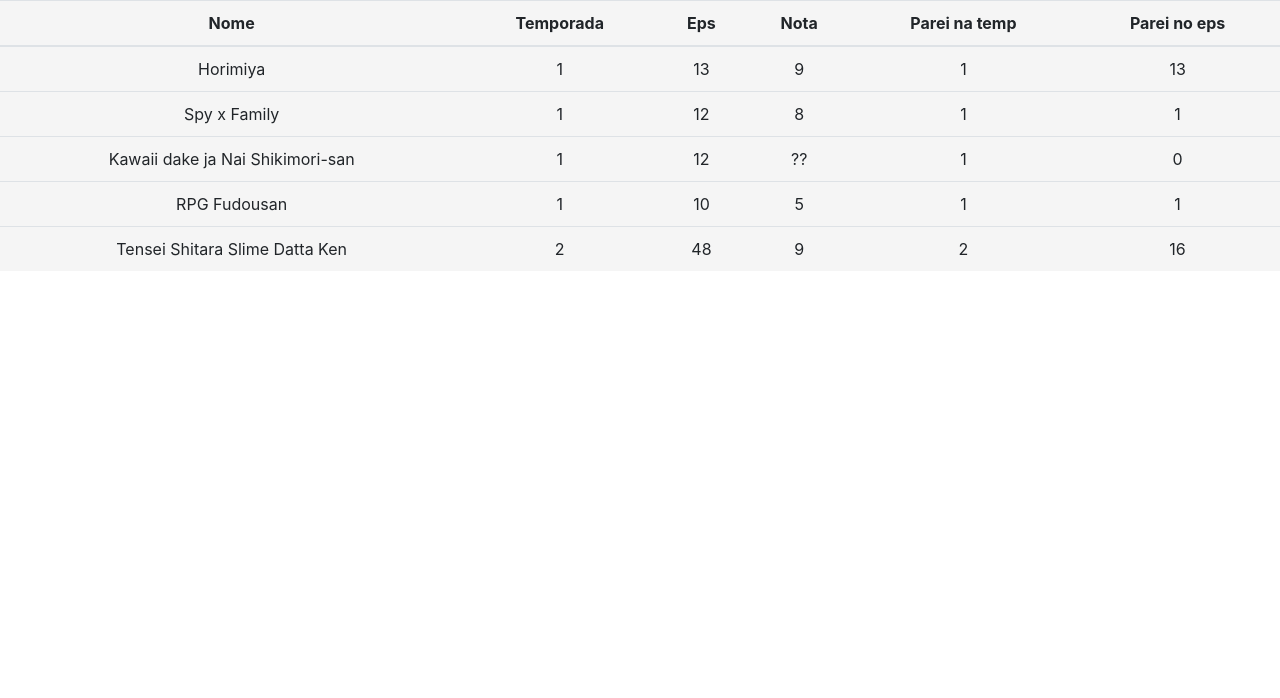
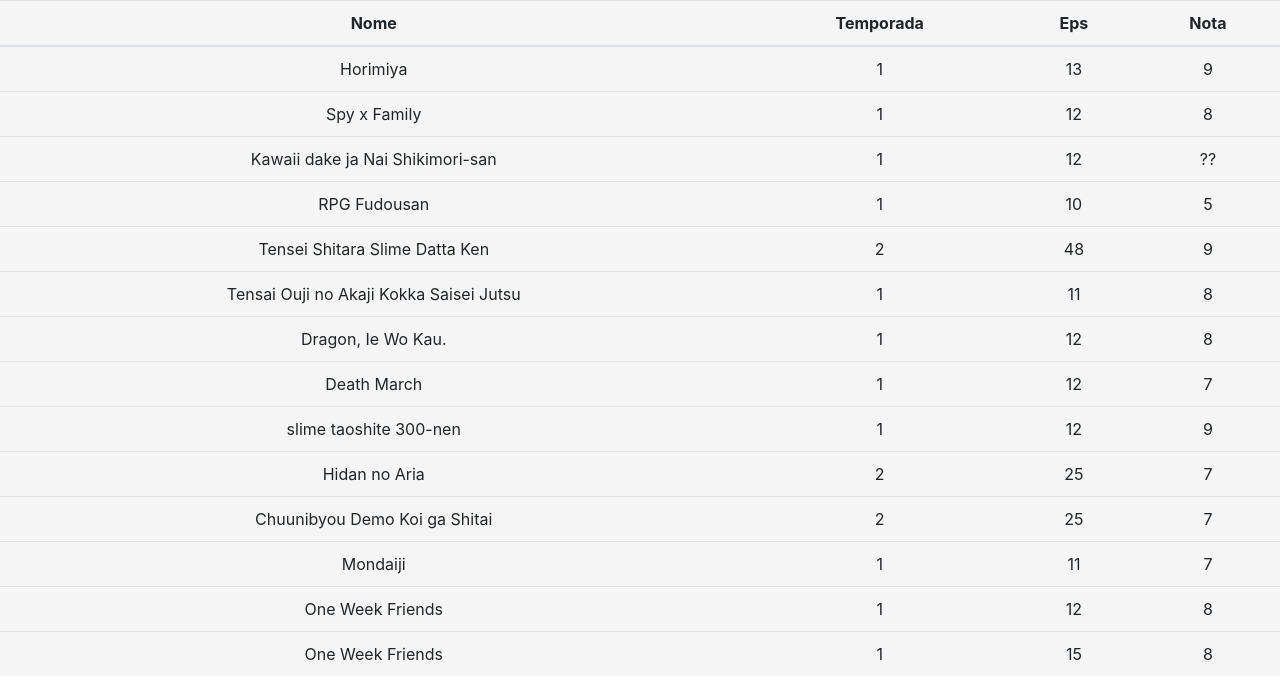
Before and after one commit to AlysonRodrigo/JavaScriptsTest, a website: page testes/Html/testCopia.html in a window 1280 px wide. Drawn offline with nearby package versions, Linux system fonts and the light colour scheme.

```diff
--- a/testes/Html/tables.html
+++ b/testes/Html/tables.html
@@ -64,9 +64,53 @@
         <td>2</td>
         <td>16</td>
       </tr>
+      <tr>
+        <td>Tensai Ouji no Akaji Kokka Saisei Jutsu</td>
+        <td>1</td>
+        <td>6</td>
+      </tr>
+      <tr>
+        <td>Dragon, Ie Wo Kau.</td>
+        <td>1</td>
+        <td>5</td>
+      </tr>
+      <tr>
+        <td>Death March</td>
+        <td>1</td>
+        <td>12</td>
+      </tr>
+      <tr>
+        <td>slime taoshite 300-nen</td>
+        <td>1</td>
+        <td>12</td>
+      </tr>
+      <tr>
+        <td>Hidan no Aria</td>
+        <td>2</td>
+        <td>25</td>
+      </tr>
+      <tr>
+        <td>Chuunibyou Demo Koi ga Shitai</td>
+        <td>2</td>
+        <td>25</td>
+      </tr>
+      <tr>
+        <td>Mondaiji</td>
+        <td>1</td>
+        <td>11</td>
+      </tr>
+      <tr>
+        <td>One Week Friends</td>
+        <td>1</td>
+        <td>12</td>
+      </tr>
+      <tr>
+        <td>Sankarea</td>
+        <td>1</td>
+        <td>15</td>
+      </tr>
     </tbody>
   </table>
-
 </body>
 
 </html>
--- a/testes/Html/testCopia.html
+++ b/testes/Html/testCopia.html
@@ -34,8 +34,6 @@
         <th scope="col">Temporada</th>
         <th scope="col">Eps</th>
         <th scope="col">Nota</th>
-        <th scope="col">Parei na temp </th>
-        <th scope="col">Parei no eps </th>
       </tr>
     </thead>
     <tbody>
@@ -44,40 +42,84 @@
         <td>1</td>
         <td>13</td>
         <td>9</td>
-        <td>1</td>
-        <td>13</td>
       </tr>
       <tr>
         <td>Spy x Family</td>
         <td>1</td>
         <td>12</td>
         <td>8</td>
-        <td>1</td>
-        <td>1</td>
       </tr>
       <tr>
         <td>Kawaii dake ja Nai Shikimori-san</td>
         <td>1</td>
         <td>12</td>
         <td>??</td>
-        <td>1</td>
-        <td>0</td>
       </tr>
       <tr>
         <td>RPG Fudousan</td>
         <td>1</td>
         <td>10</td>
         <td>5</td>
-        <td>1</td>
-        <td>1</td>
       </tr>
       <tr>
         <td>Tensei Shitara Slime Datta Ken</td>
         <td>2</td>
         <td>48</td>
         <td>9</td>
+      </tr>
+      <tr>
+        <td>Tensai Ouji no Akaji Kokka Saisei Jutsu</td>
+        <td>1</td>
+        <td>11</td>
+        <td>8</td>
+      </tr>
+      <tr>
+        <td>Dragon, Ie Wo Kau.</td>
+        <td>1</td>
+        <td>12</td>
+        <td>8</td>
+      </tr>
+      <tr>
+        <td>Death March</td>
+        <td>1</td>
+        <td>12</td>
+        <td>7</td>
+      </tr>
+      <tr>
+        <td>slime taoshite 300-nen</td>
+        <td>1</td>
+        <td>12</td>
+        <td>9</td>
+      </tr>
+      <tr>
+        <td>Hidan no Aria</td>
         <td>2</td>
-        <td>16</td>
+        <td>25</td>
+        <td>7</td>
+      </tr>
+      <tr>
+        <td>Chuunibyou Demo Koi ga Shitai</td>
+        <td>2</td>
+        <td>25</td>
+        <td>7</td>
+      </tr>
+      <tr>
+        <td>Mondaiji</td>
+        <td>1</td>
+        <td>11</td>
+        <td>7</td>
+      </tr>
+      <tr>
+        <td>One Week Friends</td>
+        <td>1</td>
+        <td>12</td>
+        <td>8</td>
+      </tr>
+      <tr>
+        <td>One Week Friends</td>
+        <td>1</td>
+        <td>15</td>
+        <td>8</td>
       </tr>
     </tbody>
   </table>
```
Also changed, not shown: testes/Html/index.html (+2 -4 lines), testes/Html/newform1.html (+8 -13 lines), testes/Script/newform1.js (+8 -3 lines).
